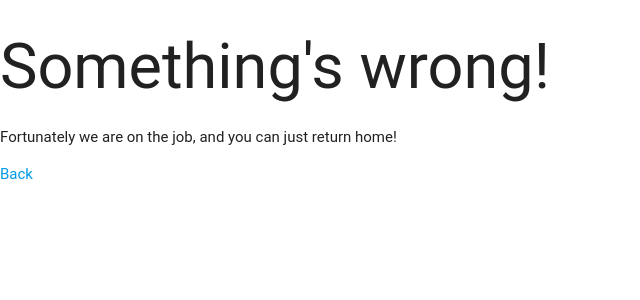
After one commit to Zicero/Laulima, a Flask app: template templates/errors/500.html in a window 1280 px wide. The commit adds this page. Shown: the top 300 px of the page, without its empty margins (0-640 px from the left). Run offline with Flask 2, Linux system fonts and the light colour scheme; the template is opened without the code that fills it, so the values that code supplies are empty; some libraries are stand-ins or nearby versions; some web fonts are replaced.

Commit message:
Testing Error

```diff
--- a/app.py
+++ b/app.py
@@ -1,8 +1,8 @@
-from flask import Flask, render_template
+import os
 import requests
 from bs4 import BeautifulSoup
+from flask import Flask, render_template, send_from_directory
 from jinja2 import Template
-import os
 
 app = Flask(__name__)
 
@@ -10,9 +10,18 @@ app = Flask(__name__)
 def index():
     return render_template('pages/index.html')
 
+@app.route('/favicon.ico')
+def favicon():
+    return send_from_directory(os.path.join(app.root_path, 'static'),
+                               'favicon.ico', mimetype='image/vnd.microsoft.icon')
+
 @app.errorhandler(404)
 def not_found_error(error):
     return render_template('errors/404.html'), 404
+
+@app.errorhandler(500)
+def internal_error(error):
+    return render_template('errors/500.html'), 500
 
 if __name__ == '__main__':
     port = int(os.environ.get('PORT', 5000))
@@ -24,6 +33,6 @@ html = f.read()
 
 # result = requests.get('https://laulima.hawaii.edu/portal')
 
-soup = BeautifulSoup(clean_html(html), 'lxml')
+soup = BeautifulSoup(html, 'lxml')
 
 print soup.find_all('li', 'nav-menu')
--- /dev/null
+++ b/templates/errors/500.html
@@ -0,0 +1,6 @@
+{% extends 'layouts/main.html' %}
+{% block content %}
+  <h1>Something's wrong!</h1>
+  <p>Fortunately we are on the job, and you can just return home!</p>
+  <p><a href="{{url_for('index')}}">Back</a></p>
+{% endblock %}
--- a/templates/layouts/main.html
+++ b/templates/layouts/main.html
@@ -5,10 +5,15 @@
   <meta name="viewport" content="width=device-width, initial-scale=1.0">
   <meta http-equiv="X-UA-Compatible" content="ie=edge">
   <title>{% block title %}{% endblock %}</title>
+  <link rel="shortcut icon" href="{{ url_for('static', filename='favicon.ico') }}">
+  <link rel="stylesheet" href="https://cdnjs.cloudflare.com/ajax/libs/materialize/0.98.1/css/materialize.min.css">
+  <link href="http://fonts.googleapis.com/icon?family=Material+Icons" rel="stylesheet">
 </head>
 <body>
   <main>
     {% block content %}{% endblock %}
   </main>
+  <script src="https://ajax.googleapis.com/ajax/libs/jquery/3.1.1/jquery.min.js"></script>
+  <script src="https://cdnjs.cloudflare.com/ajax/libs/materialize/0.98.1/js/materialize.min.js"></script>
 </body>
 </html>
```
Also changed, not shown: static/favicon.ico (added).
